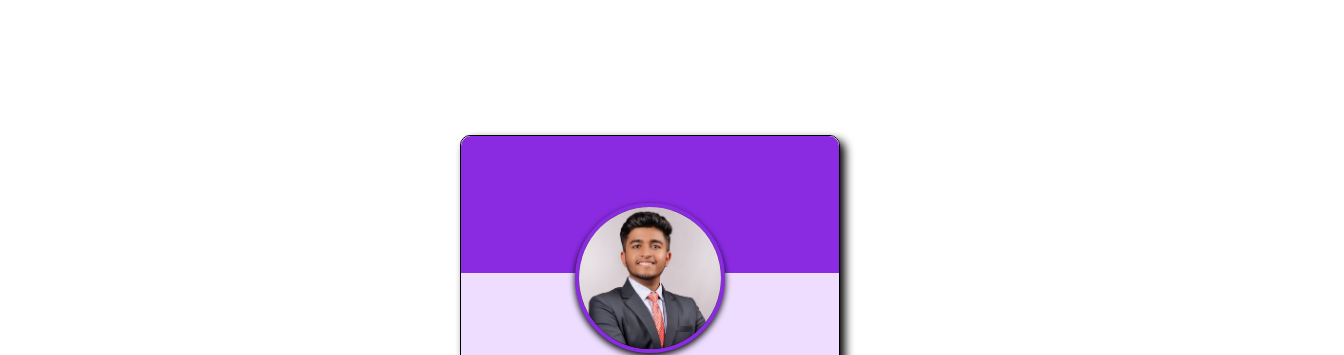
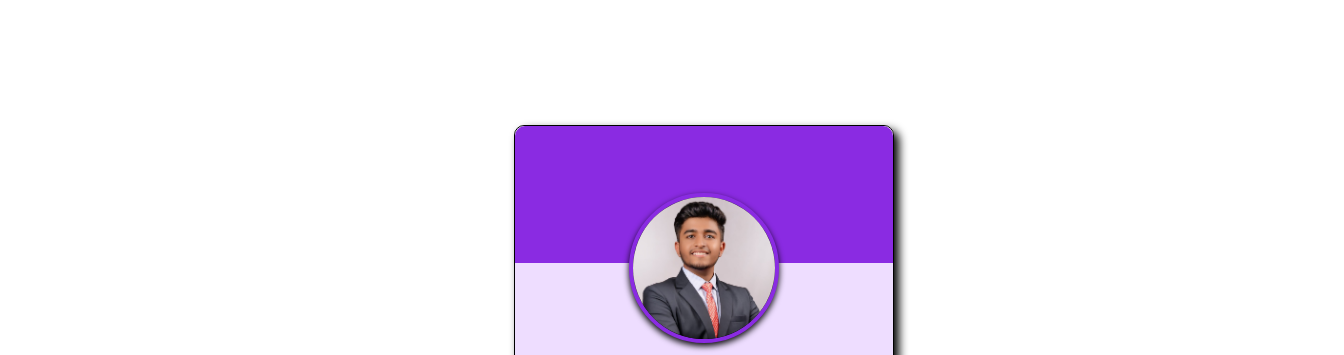
Before and after one commit to ShivamPisal/Info-Card, a plain HTML site: page index.html in a window 1280 px wide. Shown: the top 355 px of the page, 1344 px wide, since content can reach past the window. Drawn offline with Linux system fonts and the light colour scheme.

Commit message:
Update style.css

```diff
--- a/style.css
+++ b/style.css
@@ -10,7 +10,8 @@
     display: flex;
     justify-content: center;
     align-items: center;
-    margin: 10px;
+    margin-left: 5%;
+    margin-right: 5%;
 }
 .box{
     width: 380px;
```
